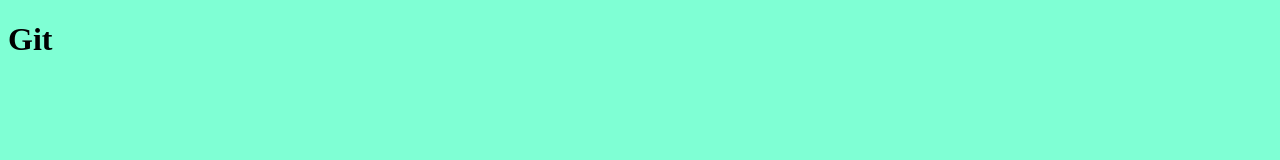
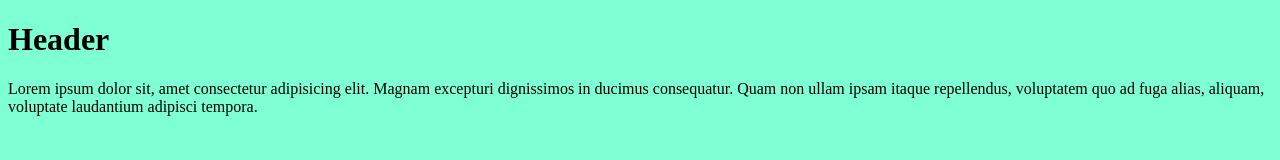
Before and after one commit to iGalilei11/test, a plain HTML site: page index.html in a window 1280 px wide. Drawn offline with Linux system fonts and the light colour scheme.

Commit message:
added paragraph and h1 changed

```diff
--- a/index.html
+++ b/index.html
@@ -8,6 +8,7 @@
     <link rel="stylesheet" href="/src/style.css">
 </head>
 <body>
-    <h1>Git</h1>
+    <h1>Header</h1>
+    <p>Lorem ipsum dolor sit, amet consectetur adipisicing elit. Magnam excepturi dignissimos in ducimus consequatur. Quam non ullam ipsam itaque repellendus, voluptatem quo ad fuga alias, aliquam, voluptate laudantium adipisci tempora.</p>
 </body>
 </html>
```
